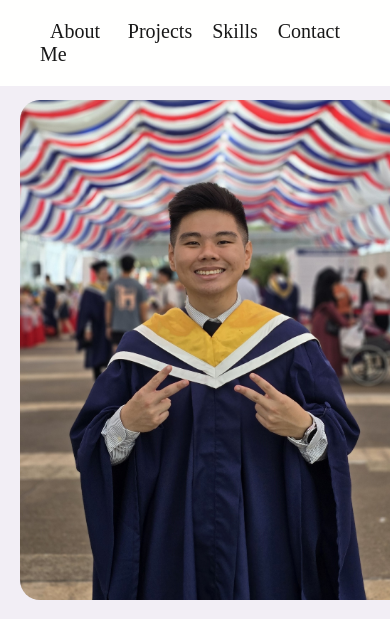
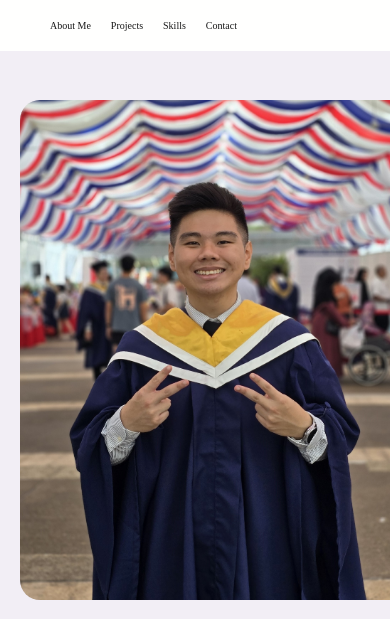
Before and after one commit to DanielChuaYH/DanielChuaYH.github.io, a plain HTML site: page index.html in a window 390 px wide. Shown: the top 619 px of the page. Drawn offline with nearby package versions, Linux system fonts and the light colour scheme.

Commit message:
Update styles.css
changed font size of nav-bar to suit phones better

```diff
--- a/styles.css
+++ b/styles.css
@@ -160,6 +160,10 @@ footer{
 
 /* Media query for smaller screens */
 @media screen and (max-width: 768px) {
+    #nav-bar{
+        font-size: 10px;
+    }
+
     .container {
         flex-direction: column;
         align-items: flex-start;
```
